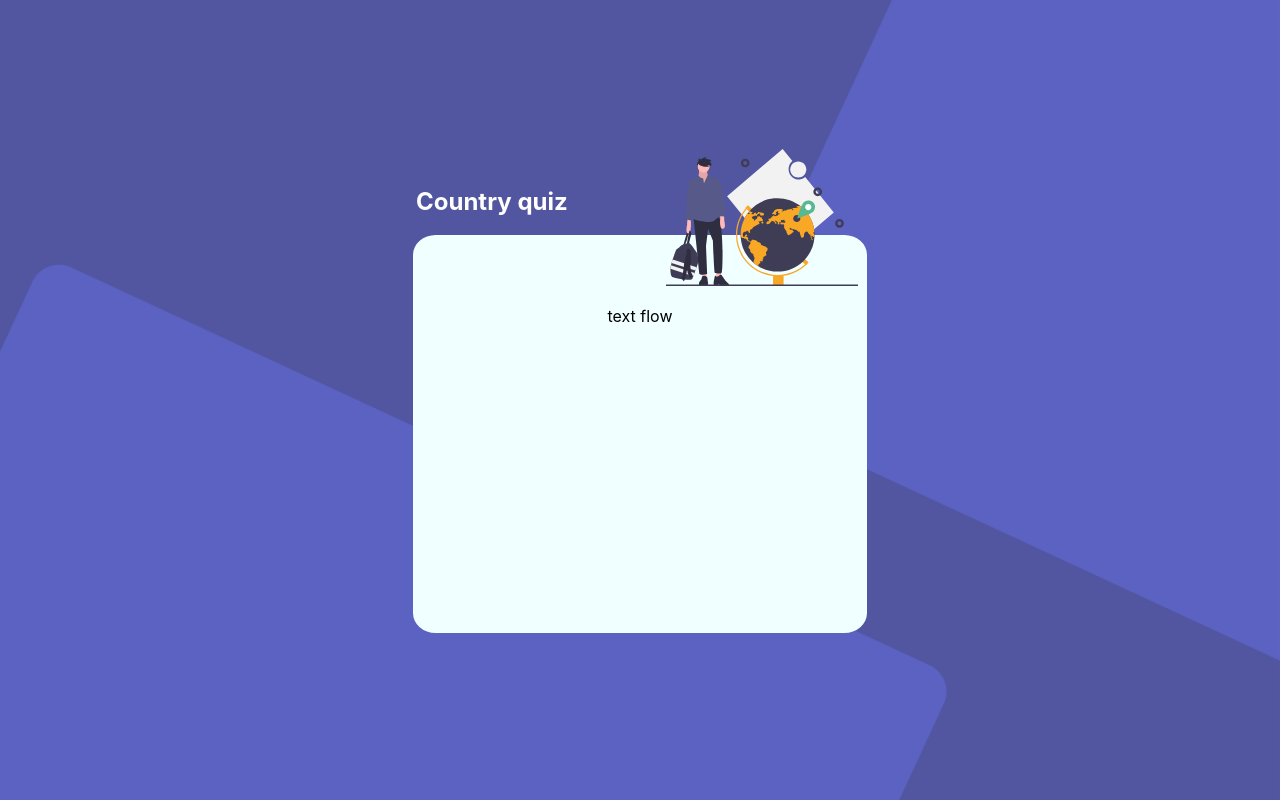
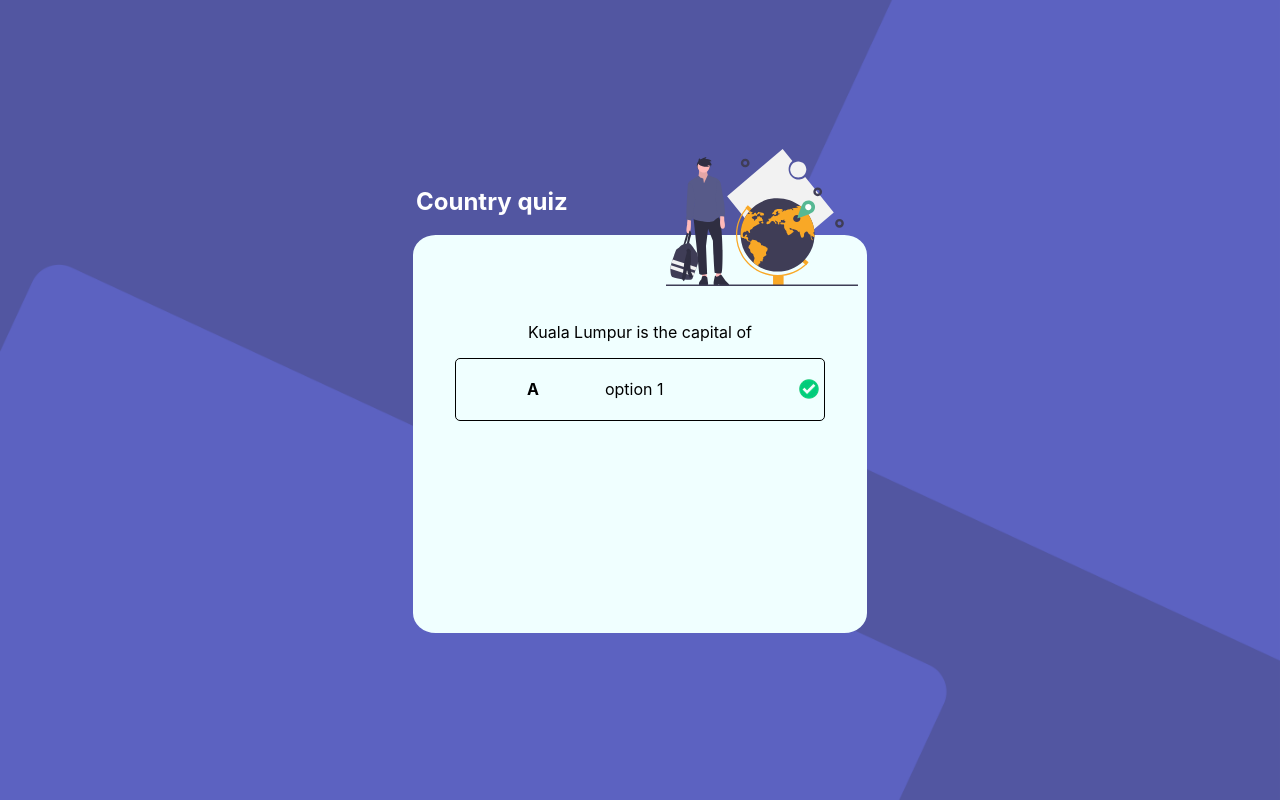
Before and after one commit to mo-patel/country-quiz, a React (Create React App) app: page / in a window 1280 px wide. Built offline with nearby package versions, Linux system fonts and the light colour scheme.

Commit message:
Added sample data

```diff
--- a/src/App.tsx
+++ b/src/App.tsx
@@ -1,11 +1,12 @@
 import './App.css';
 import { QuizCardComponent } from './components/QuizCardComponent';
+import data from "./data/sample-data.json"
 
 function App() {
   return (
     <div className="App">
 
-      <QuizCardComponent />
+      <QuizCardComponent data={data} />
     </div>
   );
 }
--- a/src/components/QuizCardComponent.tsx
+++ b/src/components/QuizCardComponent.tsx
@@ -1,18 +1,31 @@
-import { FC } from "react";
+import { FC, useEffect, useState } from "react";
 import "../styles/quizCardStyles.css"
+import { Question } from "../types/Question";
+import { OptionComponent } from "./OptionComponent";
 
 interface quizCardProps {
-
+    data: Question[]
 }
 
-export const QuizCardComponent: FC<quizCardProps> = () => {
+export const QuizCardComponent: FC<quizCardProps> = ({data}) => {
+    const [questions, setQuestions] = useState(data)
+    const [currentQuestion, setCurrentQuestion] = useState(1)
     return (
         <div className="quizCardParent">
             <h2>Country quiz</h2>
             <div className="quizCard">
                 <img className="adventureImg" src="/undraw_adventure.svg" alt="adventure" />
                 <div className="quiz">
-                    text flow
+                    {
+                        questions.map(item => {
+                            return (item.id === currentQuestion) ?
+                            <div>
+                                <p>{item.description}</p>
+                                <OptionComponent />
+                            </div>
+                            : false
+                        })
+                    }
                 </div>
             </div>
         </div>
--- /dev/null
+++ b/src/data/sample-data.json
@@ -0,0 +1,17 @@
+[
+    {
+        "id": 1,
+        "description": "Kuala Lumpur is the capital of",
+        "options" : ["Vietnam", "Malaysia", "Sweden", "Austria"]
+    },
+    {
+        "id": 2,
+        "description": "London is the capital of",
+        "options" : ["Ireland", "Netherland", "England", "New Zealand"]
+    },
+    {
+        "id": 3,
+        "description": "Paris is the capital of",
+        "options" : ["France", "Australia", "Belgium", "Canada"]
+    }
+]
--- a/src/styles/optionStyles.css
+++ b/src/styles/optionStyles.css
@@ -2,9 +2,10 @@
     display: flex;
     flex-direction: row;
     justify-content: space-between;
-    max-width: 70%;
+    width: 80%;
     border: 1px solid black;
     border-radius: 5px;
+    padding: 1%;
 }
 
 .optionRow div{
--- a/src/styles/quizCardStyles.css
+++ b/src/styles/quizCardStyles.css
@@ -34,3 +34,11 @@
 .quiz {
     margin-top: 15%;
 }
+
+.quiz > div {
+    display: flex;
+    flex-direction: column;
+    justify-content: center;
+    align-items: center;
+    width: 100%;
+}
--- /dev/null
+++ b/src/types/Question.ts
@@ -0,0 +1,5 @@
+export interface Question {
+    id: number;
+    description: string;
+    options: string[];
+}
```
